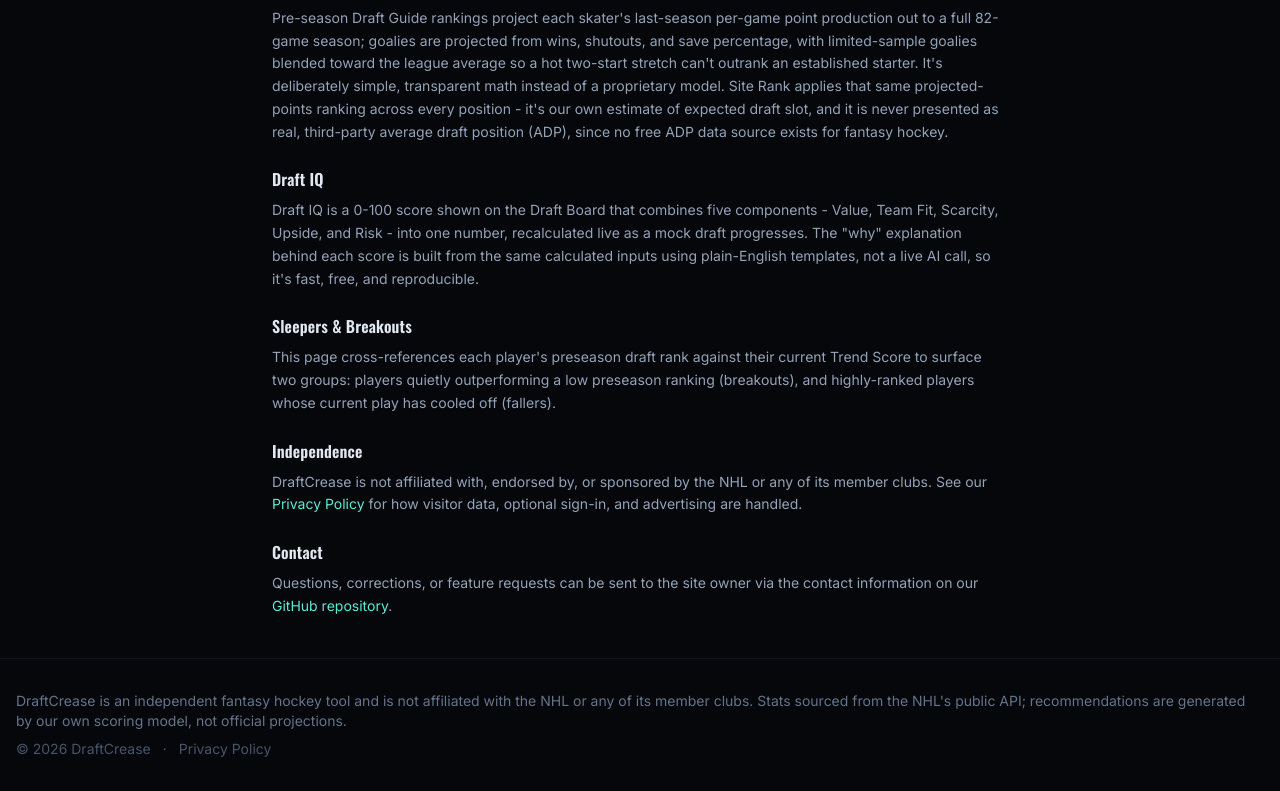
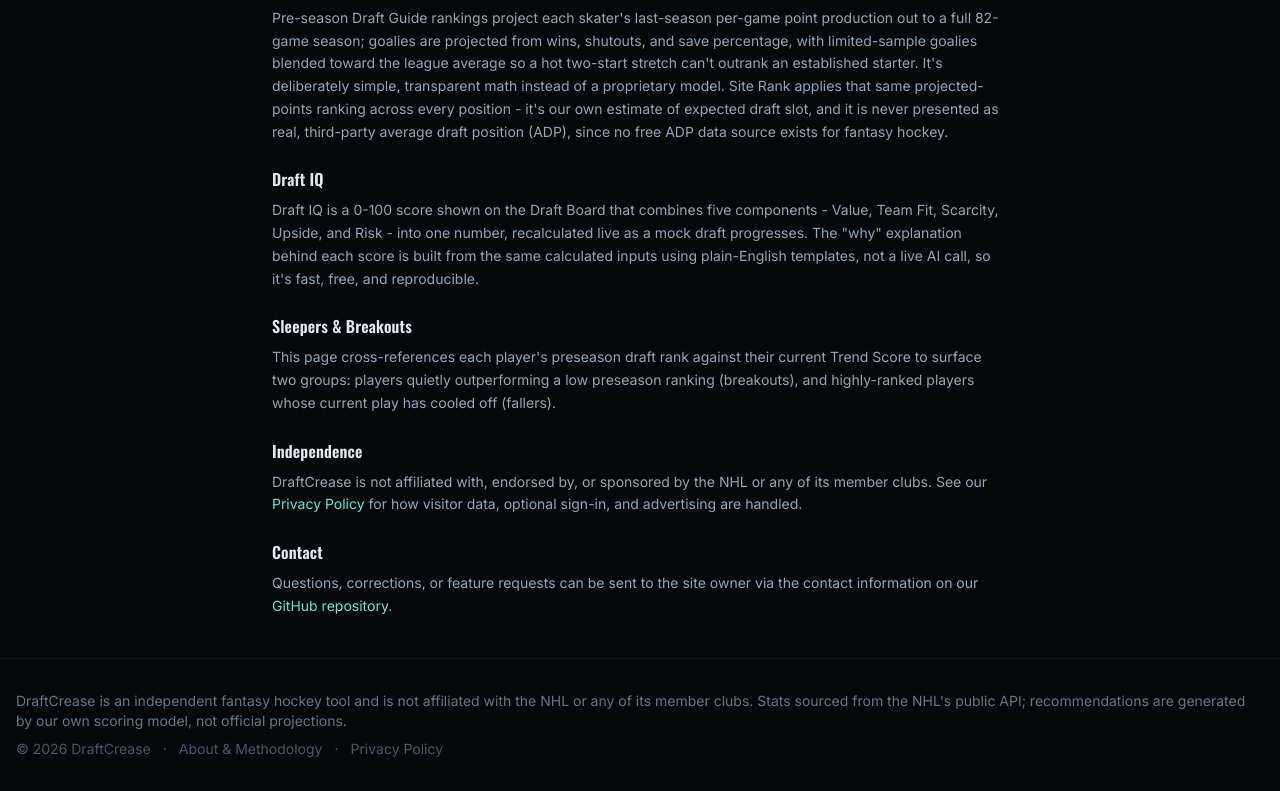
Before and after one commit to stevenlayton/fantasy-hockey-insights, a React (Vite) app in the folder frontend/: page /about in a window 1280 px wide. Shown: the part 622-1413 px from the top of the page. Built offline with nearby package versions, Linux system fonts and the light colour scheme; no server answers.

Commit message:
Add About & Methodology link to Footer component

```diff
--- a/frontend/src/components/Footer.jsx
+++ b/frontend/src/components/Footer.jsx
@@ -12,6 +12,10 @@
         <div className="mt-2 flex items-center gap-3 text-slate-600">
           <span>© {new Date().getFullYear()} DraftCrease</span>
           <span aria-hidden="true">·</span>
+          <Link to="/about" className="hover:text-slate-400 hover:underline">
+            About &amp; Methodology
+          </Link>
+          <span aria-hidden="true">·</span>
           <Link to="/privacy" className="hover:text-slate-400 hover:underline">
             Privacy Policy
           </Link>
```
